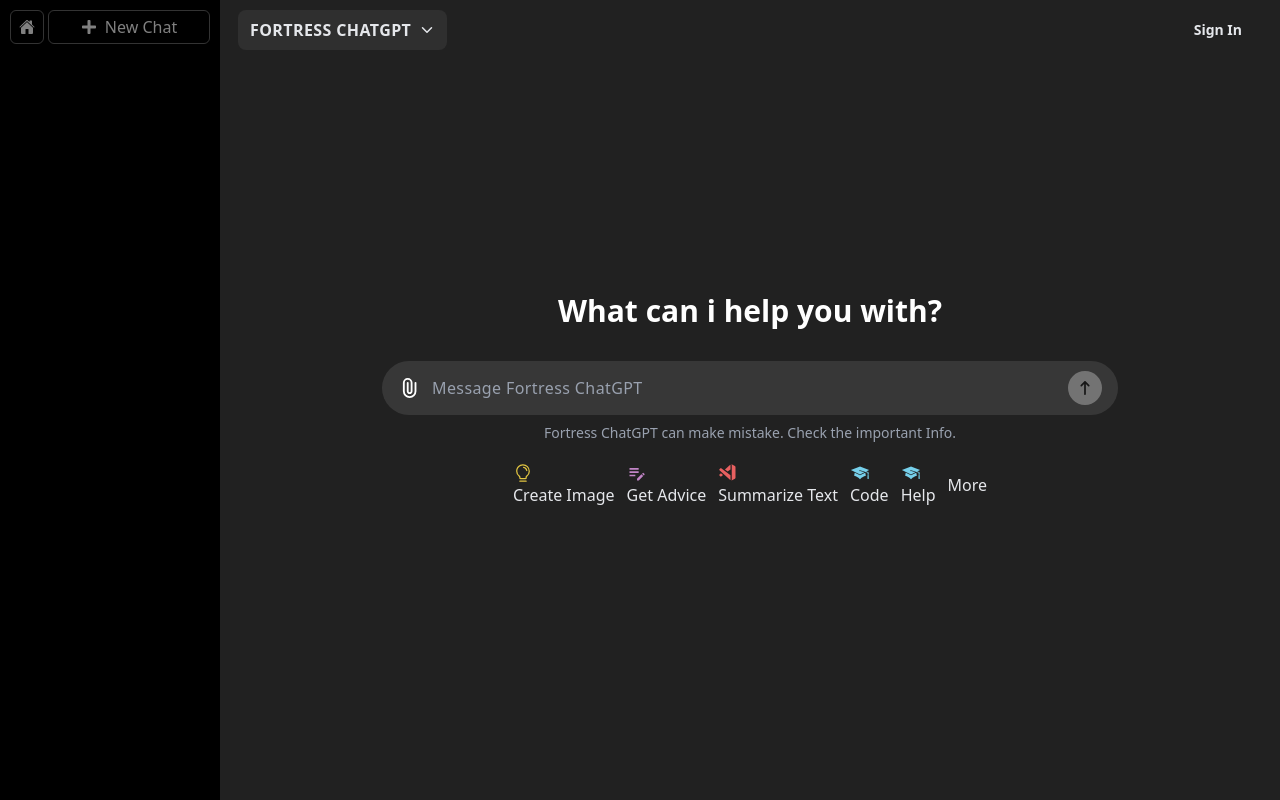
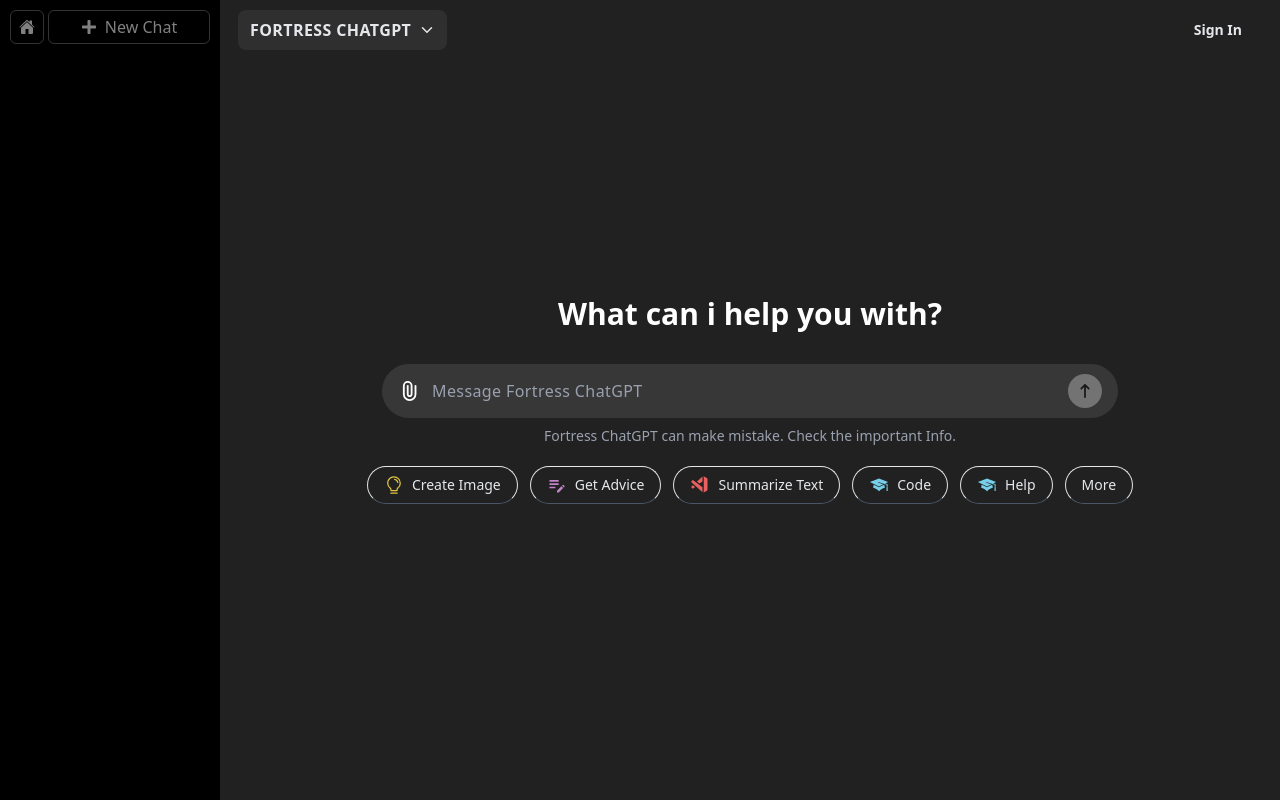
Before and after one commit to Teejay-deen/chatgpt-clone-, a Next.js app: page / in a window 1280 px wide. Built offline with nearby package versions, Linux system fonts and the light colour scheme.

Commit message:
added chat help component

```diff
--- a/src/components/chatHelp.tsx
+++ b/src/components/chatHelp.tsx
@@ -40,9 +40,9 @@
   return (
     <div className='w-full flex flex-col md:flex-row gap-3 md:items-center justify-center'>
       {chatData.map((item, index)=>(
-        <div key={index}>
+        <div className='flex border py-2 px-4 rounded-full gap-2 hover:border-white/30 duration-300 border-b-gray-600 hover:bg-white/10  text-sm cursor-pointer justify-center items-center' key={index}>
           {item?.Icon && <span className='text-xl ' style={{color: item?.IconColor}}>{item.Icon}</span>}
-          <p>{item.title}</p>
+          <p className='items-center'>{item.title}</p>
         </div>
       ))}
     </div>
```
